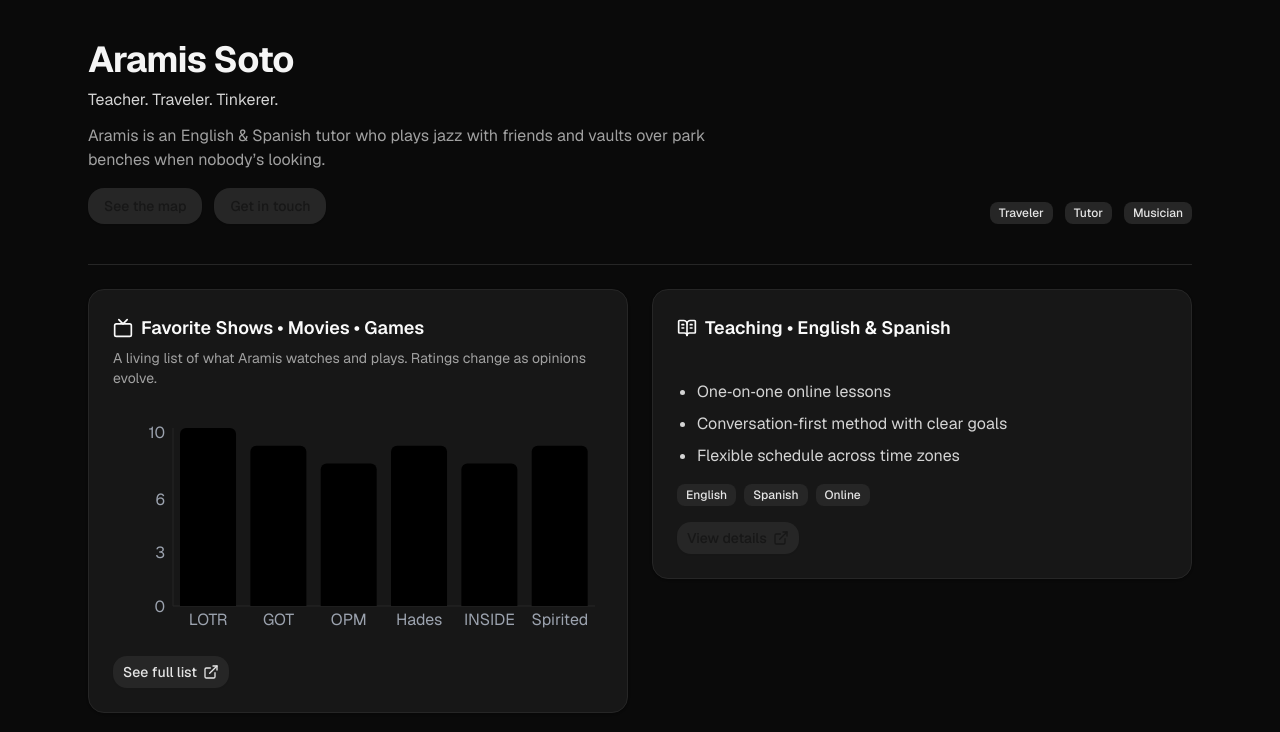
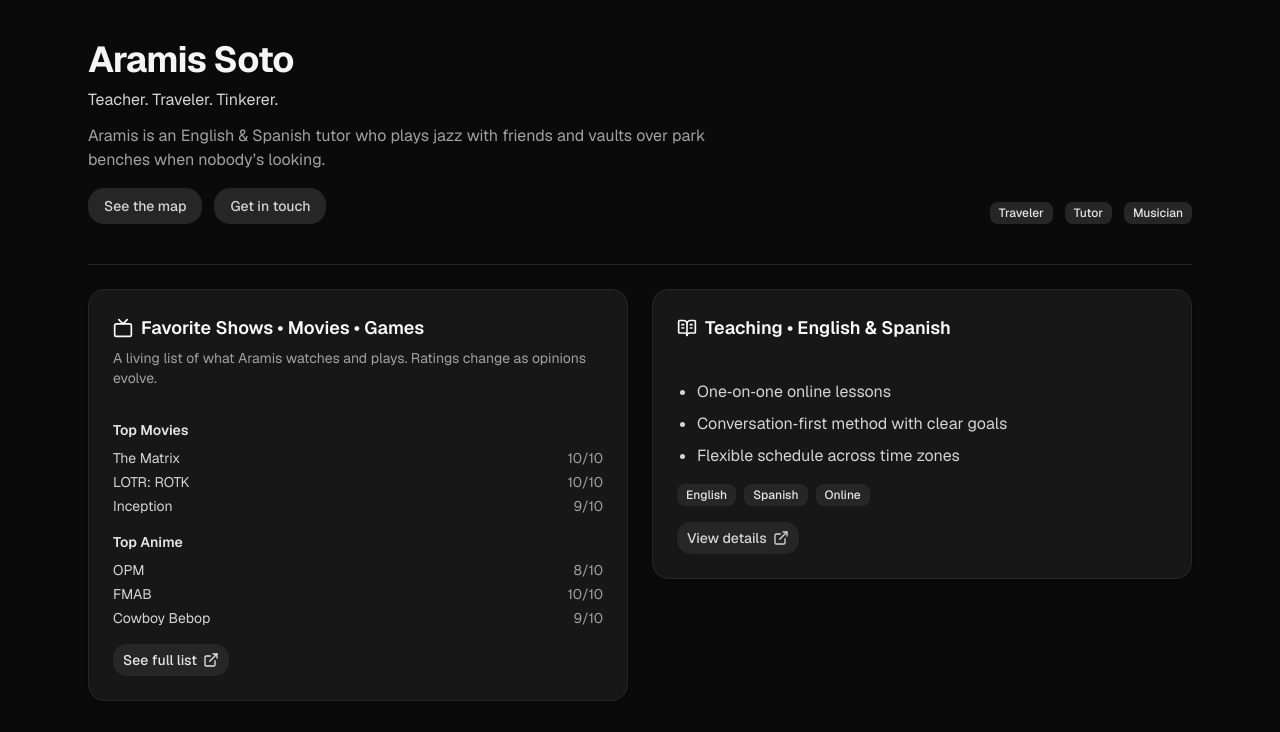
Before and after one commit to ProfMoriartey/aramis-soto, a Next.js app: page / in a window 1280 px wide. Shown: the top 732 px of the page. Built offline with nearby package versions, Linux system fonts and the light colour scheme.

Commit message:
Change main page graphs into a top3 list

```diff
--- a/src/app/map/page.tsx
+++ b/src/app/map/page.tsx
@@ -3,7 +3,13 @@ export default function MapPage() {
     <main className="mx-auto max-w-6xl p-6">
       <h1 className="mb-4 flex items-center justify-between text-xl font-semibold">
         World Map
-        {/* <ThemeToggle /> */}
+        <Button
+          asChild
+          size="sm"
+          className="rounded-xl bg-neutral-200 hover:bg-neutral-500"
+        >
+          <Link href="/">← Back</Link>
+        </Button>
       </h1>
 
       <ClientMap />
@@ -13,3 +19,5 @@ export default function MapPage() {
 
 import ThemeToggle from "~/components/theme-toggle";
 import ClientMap from "./ClientMap";
+import { Button } from "~/components/ui/button";
+import Link from "next/link";
--- a/src/app/page.tsx
+++ b/src/app/page.tsx
@@ -19,14 +19,8 @@ import {
   ExternalLink,
   Play,
 } from "lucide-react";
-import {
-  ResponsiveContainer,
-  BarChart,
-  Bar,
-  XAxis,
-  YAxis,
-  Tooltip,
-} from "recharts";
+
+import { catalog } from "~/data";
 
 // ---------------------------------------------
 // Editable content (quick knobs)
@@ -131,7 +125,7 @@ export default function HomePage() {
                 <Button
                   asChild
                   key={c.label}
-                  className="rounded-2xl bg-neutral-800 hover:bg-neutral-700"
+                  className="rounded-2xl bg-neutral-800 text-neutral-300 hover:bg-neutral-700"
                 >
                   <Link href={c.href}>{c.label}</Link>
                 </Button>
@@ -177,37 +171,37 @@ export default function HomePage() {
               </p>
             </CardHeader>
             <CardContent>
-              <div className="h-56 w-full">
-                <ResponsiveContainer width="100%" height="100%">
-                  <BarChart
-                    data={favorites.items}
-                    margin={{ top: 8, right: 8, left: 0, bottom: 8 }}
-                  >
-                    <XAxis
-                      dataKey="title"
-                      stroke="#9ca3af"
-                      tickLine={false}
-                      axisLine={{ stroke: "#262626" }}
-                    />
-                    <YAxis
-                      domain={[0, 10]}
-                      stroke="#9ca3af"
-                      tickLine={false}
-                      axisLine={{ stroke: "#262626" }}
-                    />
-                    <Tooltip
-                      cursor={{ fill: "#0a0a0a" }}
-                      contentStyle={{
-                        background: "#111",
-                        border: "1px solid #262626",
-                        borderRadius: 8,
-                        color: "#e5e7eb",
-                      }}
-                    />
-                    <Bar dataKey="rating" radius={[6, 6, 0, 0]} />
-                  </BarChart>
-                </ResponsiveContainer>
+              {/* Top Movies */}
+              <div className="mb-4">
+                <h3 className="mb-2 text-sm font-semibold text-neutral-200">
+                  Top Movies
+                </h3>
+                <ul className="space-y-1 text-sm text-neutral-300">
+                  {catalog.movies.slice(0, 3).map((item) => (
+                    <li key={item.title} className="flex justify-between">
+                      <span>{item.title}</span>
+                      <span className="text-neutral-400">{item.rating}/10</span>
+                    </li>
+                  ))}
+                </ul>
               </div>
+
+              {/* Top Anime */}
+              <div className="mb-4">
+                <h3 className="mb-2 text-sm font-semibold text-neutral-200">
+                  Top Anime
+                </h3>
+                <ul className="space-y-1 text-sm text-neutral-300">
+                  {catalog.anime.slice(0, 3).map((item) => (
+                    <li key={item.title} className="flex justify-between">
+                      <span>{item.title}</span>
+                      <span className="text-neutral-400">{item.rating}/10</span>
+                    </li>
+                  ))}
+                </ul>
+              </div>
+
+              {/* Link to full list */}
               <div className="mt-3">
                 <Button
                   asChild
@@ -256,7 +250,7 @@ export default function HomePage() {
                 <Button
                   asChild
                   size="sm"
-                  className="rounded-xl bg-neutral-800 hover:bg-neutral-700"
+                  className="rounded-xl bg-neutral-800 text-neutral-300 hover:bg-neutral-700"
                 >
                   <Link
                     href={work.href}
--- a/src/components/MapChart.tsx
+++ b/src/components/MapChart.tsx
@@ -103,7 +103,7 @@ export default function MapChart() {
   }
 
   return (
-    <div className="rounded-2xl bg-neutral-600 p-4 ring-1 ring-neutral-800 select-none">
+    <div className="rounded-2xl bg-neutral-900 p-4 ring-1 ring-neutral-700 select-none">
       <TooltipProvider delayDuration={80}>
         <ComposableMap projection="geoEqualEarth" width={980} height={520}>
           <ZoomableGroup>
```
